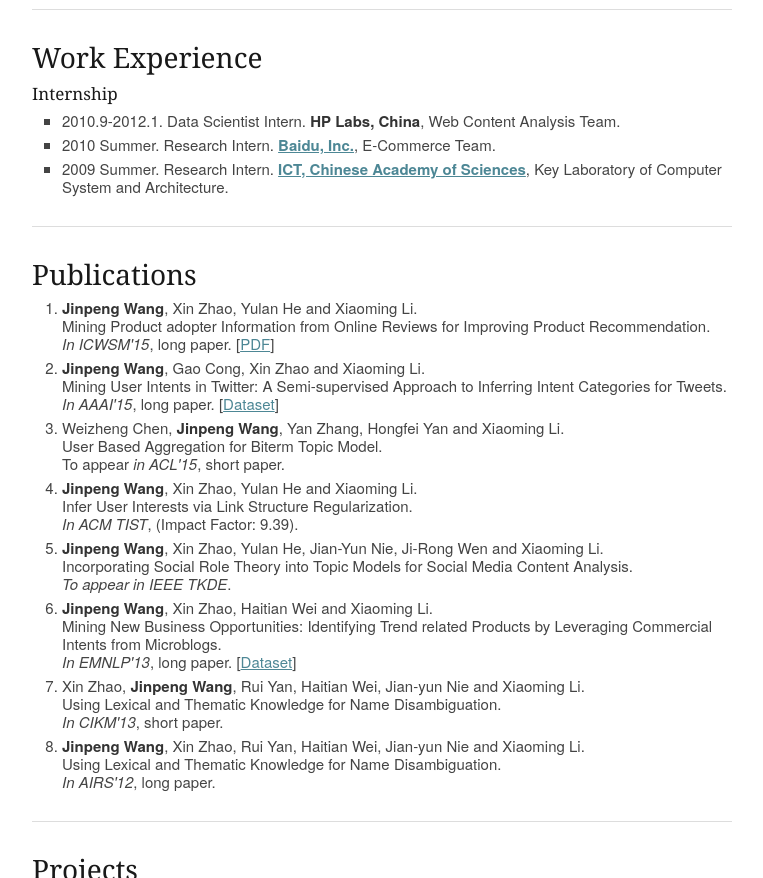
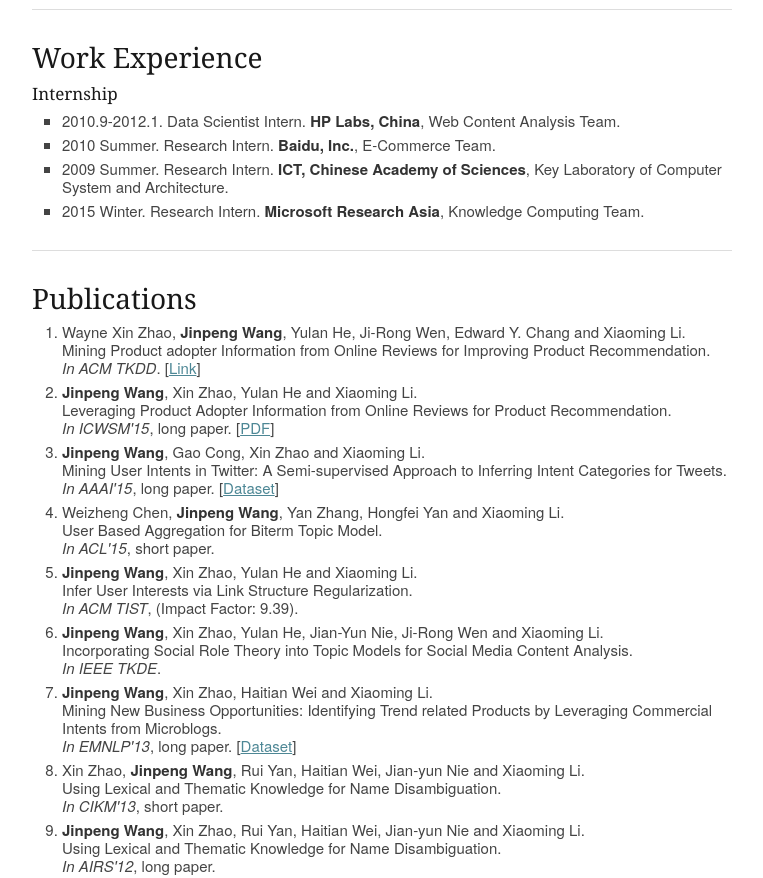
Before and after one commit to JooPoo/joopoo.github.io, a plain HTML site: page index.html in a window 1280 px wide. Shown: the part 580-1458 px from the top of the page, without its empty margins (378-1141 px from the left). Drawn offline with Linux system fonts and the light colour scheme.

Commit message:
add TKDD paper; add internship

```diff
--- a/index.html
+++ b/index.html
@@ -120,8 +120,9 @@
             <h5>Internship</h5>
                 <ul class="square">
                 <li>2010.9-2012.1. Data Scientist Intern. <strong>HP Labs, China</strong>, Web Content Analysis Team.</li>
-                <li>2010 Summer. Research Intern. <strong><a href="http://www.baidu.com/" target="_blank">Baidu, Inc.</a></strong>, E-Commerce Team.</li>
-                <li>2009 Summer. Research Intern. <strong><a href="http://english.ict.cas.cn/" target="_blank">ICT, Chinese Academy of Sciences</a></strong>, Key Laboratory of Computer System and Architecture.</li>
+                <li>2010 Summer. Research Intern. <strong>Baidu, Inc.</strong>, E-Commerce Team.</li>
+                <li>2009 Summer. Research Intern. <strong>ICT, Chinese Academy of Sciences</strong>, Key Laboratory of Computer System and Architecture.</li>
+                <li>2015 Winter. Research Intern. <strong>Microsoft Research Asia</strong>, Knowledge Computing Team.</li>
                 </ul>
         </div>
 
@@ -132,8 +133,15 @@
             <ol>
 
                 <li>
+                    Wayne Xin Zhao, <strong>Jinpeng Wang</strong>, Yulan He, Ji-Rong Wen, Edward Y. Chang and Xiaoming Li. <br />
+                    Mining Product adopter Information from Online Reviews for Improving Product Recommendation. <br />
+                    <em>In ACM TKDD</em>.
+                    [<a href="http://dl.acm.org/citation.cfm?id=2888412.2842629" target="_blank">Link</a>]
+                </li>
+
+                <li>
                     <strong>Jinpeng Wang</strong>, Xin Zhao, Yulan He and Xiaoming Li. <br />
-                    Mining Product adopter Information from Online Reviews for Improving Product Recommendation. <br />
+                    Leveraging Product Adopter Information from Online Reviews for Product Recommendation. <br />
                     <em>In ICWSM'15</em>, long paper.
                     [<a href="http://www.aaai.org/ocs/index.php/ICWSM/ICWSM15/paper/view/10475" target="_blank">PDF</a>]
                 </li>
@@ -148,7 +156,7 @@
                 <li>
                     Weizheng Chen, <strong>Jinpeng Wang</strong>, Yan Zhang, Hongfei Yan and Xiaoming Li. <br />
                     User Based Aggregation for Biterm Topic Model. <br />
-                    To appear <em>in ACL'15</em>, short paper.
+                    <em>In ACL'15</em>, short paper.
                 </li>
 
                 <li>
@@ -160,7 +168,7 @@
                 <li>
                     <strong>Jinpeng Wang</strong>, Xin Zhao, Yulan He, Jian-Yun Nie, Ji-Rong Wen and Xiaoming Li. <br />
                     Incorporating Social Role Theory into Topic Models for Social Media Content Analysis. <br />
-                    <em>To appear in IEEE TKDE</em>.
+                    <em>In IEEE TKDE</em>.
                 </li>
 
                 <li>
```
